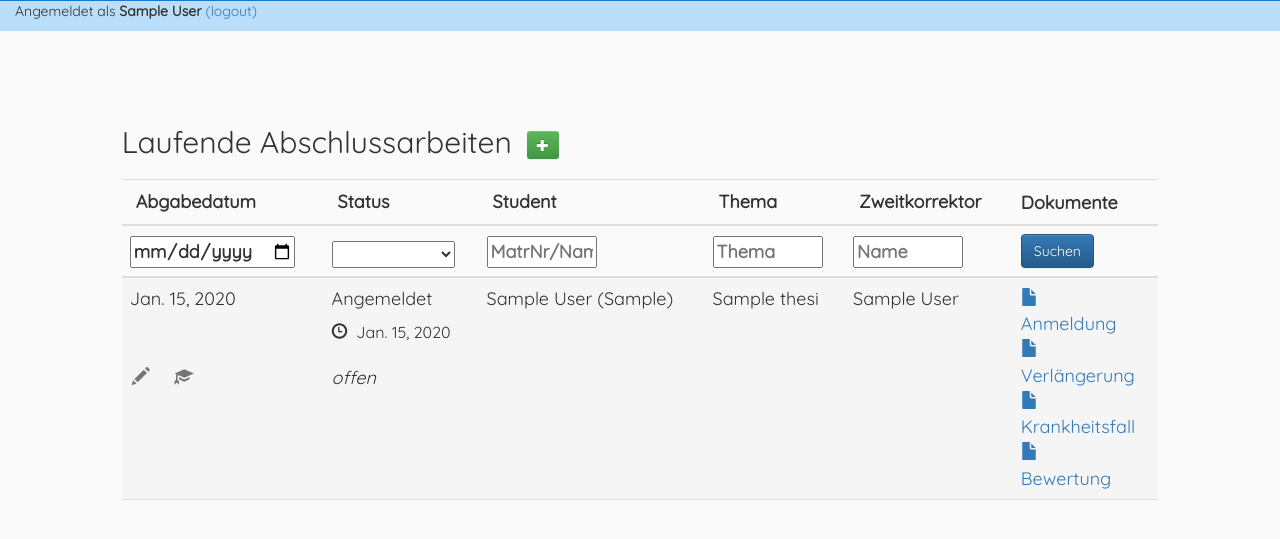
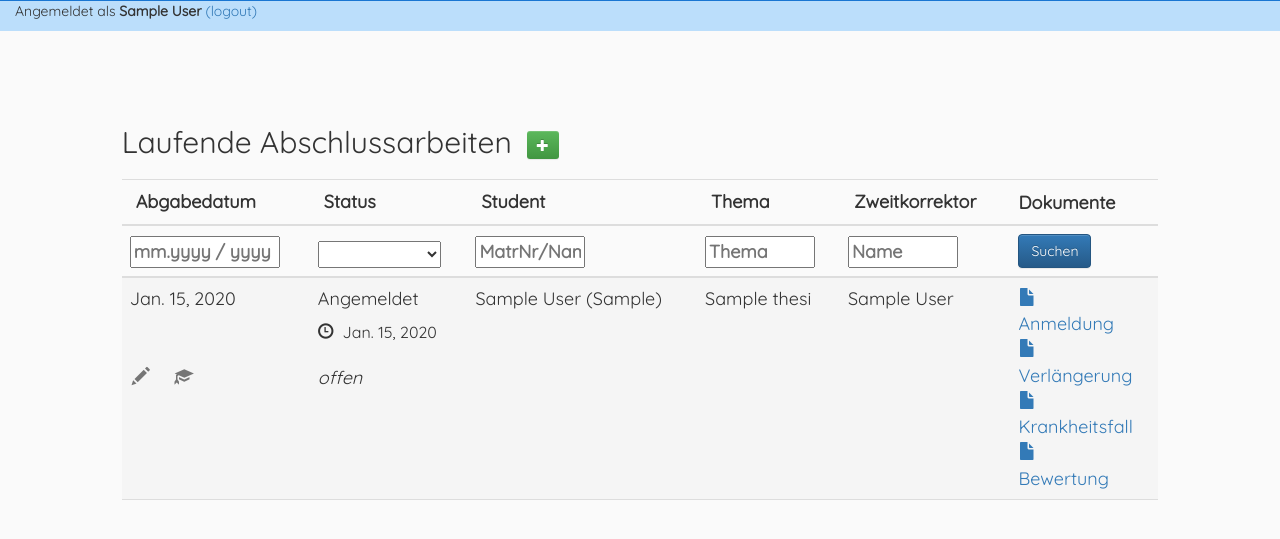
Before and after one commit to informatik-mannheim/faculty-thesis-db, a Django app: page /overview/ in a window 1280 px wide. Shown: the part 79-618 px from the top of the page. Run offline with Django 3.2, Linux system fonts and the light colour scheme; a user stored in the database is signed in; tables that the repository leaves empty hold one stand-in row (values such as "Sample post"); parts of the project's set-up code (start-up, migrations or seed data) failed here and were passed over; some libraries are stand-ins or nearby versions.

Commit message:
changed due_date entry field

```diff
--- a/website/templates/website/grade.html
+++ b/website/templates/website/grade.html
@@ -76,7 +76,7 @@
 		          	{{ form.assessor_grade.label_tag }}
 	      		</div>
 			</div>
-			<div class="col-md-10">
+			<div class="col-md-10" style="margin-top: 10px">
 				<div class="fieldWrapper">
 		            {{ form.assessor_grade }}
 		            {{ form.assessor_grade.errors }}
--- a/website/templates/website/overview.html
+++ b/website/templates/website/overview.html
@@ -15,29 +15,30 @@
 		</div>
 
 		<table class="ui celled table" style="margin-top: 10px">
-            <form action="" method="GET">
+            <form name="search_and_sort" action="" method="GET">
                 <thead>
                     <tr>
+                        <input type="hidden" name="sort_by" id="sort" value="{{ sort_by }}">
                         <th>
-                            <button type="submit" name="sort" value="due_date" style="background-color: #fafafa; border: none">Abgabedatum</button>
+                            <button id="sort_due_date" onclick="setSort('due_date');" style="background: none; border: none">Abgabedatum</button>
                         </th>
                         <th>
-                            <button type="submit" name="sort" value="status" style="background-color: #fafafa; border: none">Status</button>
+                            <button id="sort_status" onclick="setSort('status');" style="background: none; border: none">Status</button>
                         </th>
                         <th>
-                            <button type="submit" name="sort" value="student" style="background-color: #fafafa; border: none">Student</button>
+                            <button id="sort_student" onclick="setSort('student');" style="background: none; border: none">Student</button>
                         </th>
                         <th>
-                            <button type="submit" name="sort" value="title" style="background-color: #fafafa; border: none">Thema</button>
+                            <button id="sort_title" onclick="setSort('title');" style="background: none; border: none">Thema</button>
                         </th>
                         <th>
-                            <button type="submit" name="sort" value="assessor" style="background-color: #fafafa; border: none">Zweitkorrektor</button>
+                            <button id="sort_assessor" onclick="setSort('assessor');" style="background: none; border: none">Zweitkorrektor</button>
                         </th>
                         <th>Dokumente</th>
                     </tr>
                     <tr>
                         <th>
-                            <input type="date" name="due_date" id="due_date" value="{{ due_date }}">
+                            <input type="text" name="due_date" id="due_date" pattern="\d{2}.\d{4}|\d{4}" title="dd.yyyy or yyyy" placeholder="mm.yyyy / yyyy" value="{{ due_date }}" style="max-width: 150px">
                         </th>
                         <th>
                             <select name="status" id="status">
@@ -101,7 +102,7 @@
                             <span class="badge">
                                 {{ thesis.grade }}
                                 {% if thesis.assessor_grade is not None %}
-                                |{{ thesis.assessor_grade }}
+                                | {{ thesis.assessor_grade }}
                                 {% endif %}
                             </span>
                         {% elif thesis.is_prolonged %}
@@ -150,9 +151,6 @@
                         <a href="{% url 'prolong' thesis.surrogate_key|slugify %}" class="icon-link">
                             <span class="glyphicon glyphicon-hourglass" title="Verlängern" style="margin-left: 20px;"></span>
                         </a>
-                        <a href="{% url 'handin' thesis.surrogate_key|slugify %}" class="icon-link">
-                            <span class="glyphicon glyphicon-envelope" title="Einreichen" style="margin-left: 20px;"></span>
-                        </a>
                         {% endif %}
                         <a href="{% url 'grade' thesis.surrogate_key|slugify %}" class="icon-link">
                             <span class="glyphicon glyphicon-education" title="Benoten" style="margin-left: 20px;"></span>
@@ -182,12 +180,32 @@
 
 	<script type="text/javascript">
 		document.body.addEventListener("keydown", function(event) {
-			var plus_key = 171;
-			var plus_key_numpad = 107;
+            const plus_key = 171;
+            const plus_key_numpad = 107;
 
-			if(event.which === plus_key || event.which === plus_key_numpad) {
+            if(event.which === plus_key || event.which === plus_key_numpad) {
 				document.getElementById("create_new_thesis").click();
 			}
-		});
+		})
+        // mark the current sort param an the sort order
+        let sort_by = "";
+        let arrow = "";
+        if('{{ sort_by }}'.includes('r_')) {
+            sort_by = '{{ sort_by }}'.split('r_')[1];
+            arrow = "↑";
+        } else {
+            sort_by = '{{ sort_by }}';
+            arrow = "↓";
+        }
+        const element = document.getElementById('sort_' + sort_by);
+        element.innerText = element.innerText + arrow;
+        function setSort(param) {
+            if(document.search_and_sort.sort_by.value === param) {
+                // r_ translates in code to reverse
+                document.search_and_sort.sort_by.value = ("r_" + param);
+            } else {
+                document.search_and_sort.sort_by.value = (param);
+            }
+        }
 	</script>
 {% endblock content %}
```
Also changed, not shown: website/templates/website/create_or_change.html (+6 -2 lines).
